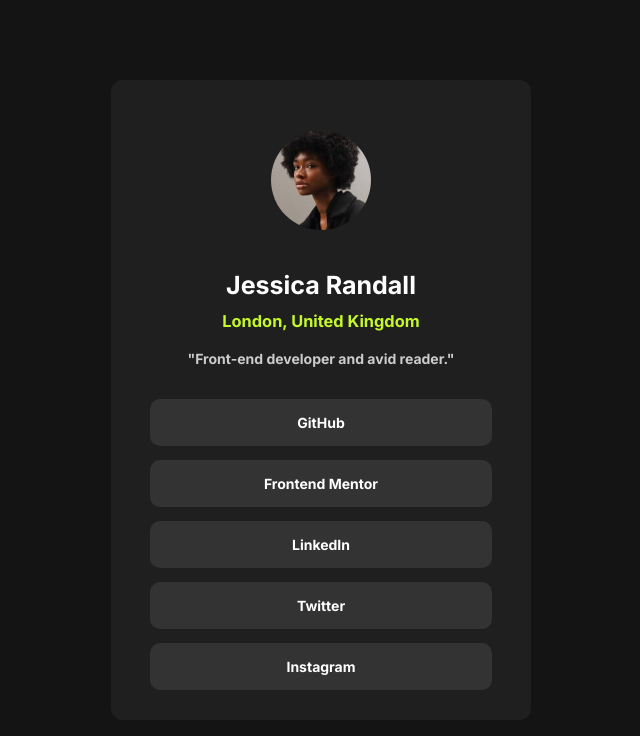
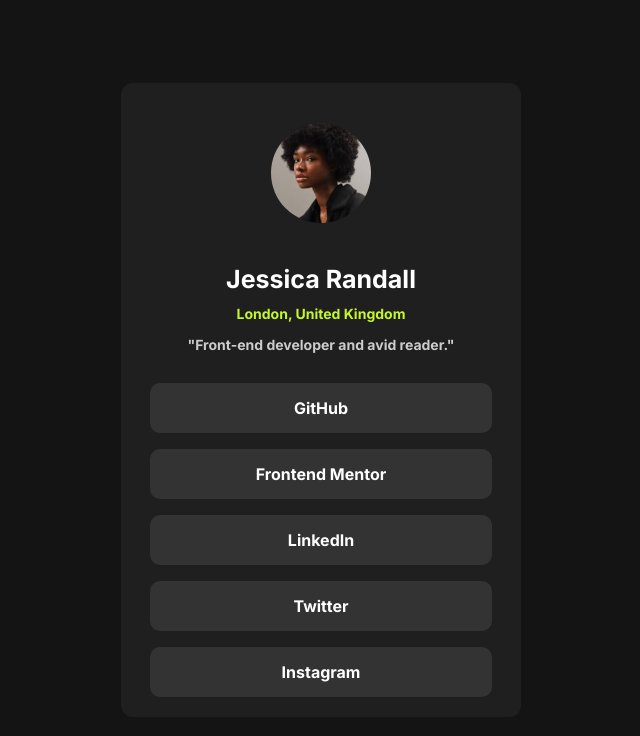
Before and after one commit to doganayurgupluoglu/fmsocialkartvizit, a plain HTML site: page index.html in a window 1280 px wide. Shown: the whole page, without its empty margins (319-959 px from the left). Drawn offline with Linux system fonts and the light colour scheme.

Commit message:
Boyut ve başlıklar yeniden düzenlendi

```diff
--- a/index.html
+++ b/index.html
@@ -22,8 +22,8 @@
     <img src="assets/images/avatar-jessica.jpeg" height="100" alt="Jessica Randall Avatar">
       <article>
         <h1>Jessica Randall</h1>
-        <h3>London, United Kingdom</h3>
-        <h4>"Front-end developer and avid reader."</h4>
+        <h2>London, United Kingdom</h2>
+        <h3>"Front-end developer and avid reader."</h3>
       </article>
     <p class="btn">GitHub</p>
     <p class="btn">Frontend Mentor</p>
--- a/style.css
+++ b/style.css
@@ -6,7 +6,7 @@ body {
     text-align: center;
     box-sizing: border-box;
     font-family: "Inter", sans-serif;
-    font-size: 14px;
+
 }
 main{
     display: flex;
@@ -21,7 +21,7 @@ main{
     align-items: center;
     justify-content: center;
     background-color: hsl(0, 0%, 12%);
-    padding: 30px;
+    padding: 20px;
     max-width: 360px;
     width: 100%;
     border-radius: 12px;
@@ -41,13 +41,14 @@ h1 {
     color: white;
     font-size: 25px;
 }
-h3 {
+h2 {
     margin-top: -10px;
     color: hsl(75, 94%, 57%);
-
+    font-size: 14px;
 }
-h4 {
+h3 {
     color: hsl(0, 0%, 80%);
+    font-size: 14px;
 }
 .btn {
     background-color: hsl(0, 0%, 20%);
```
